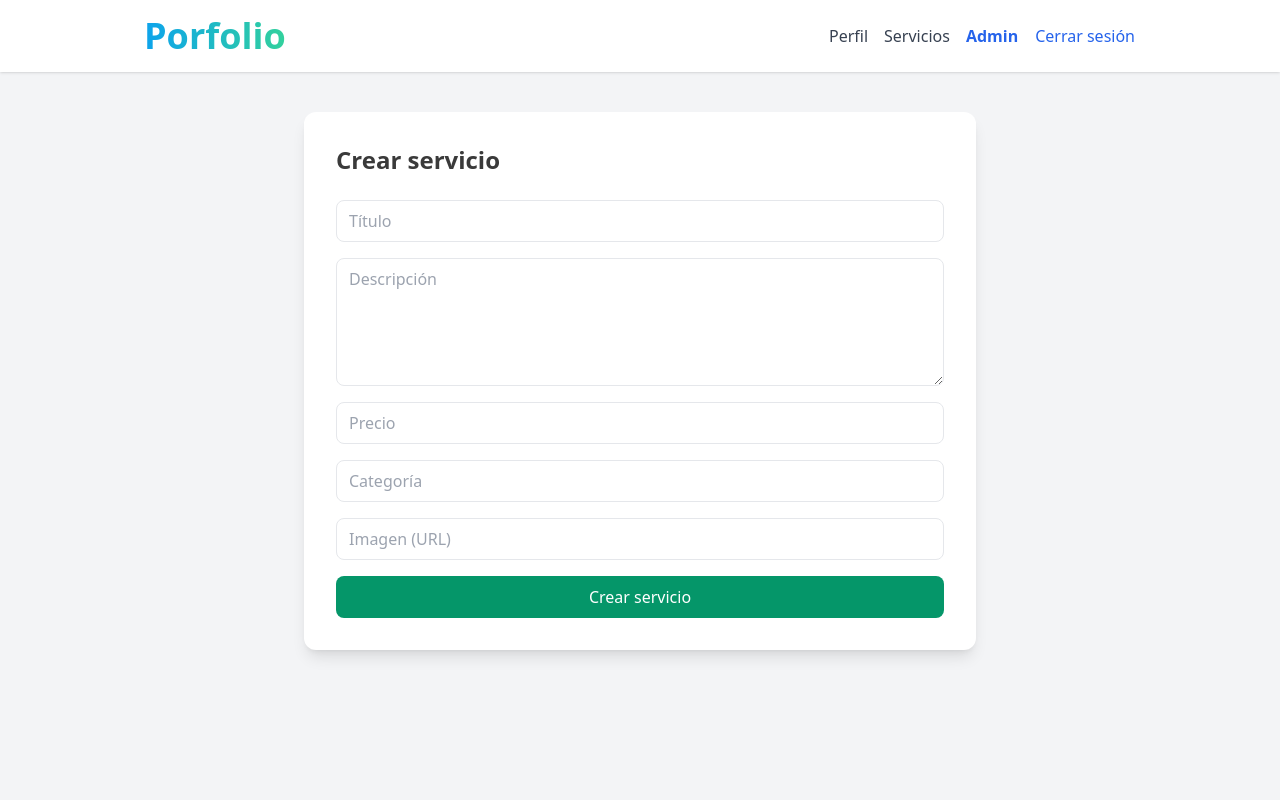
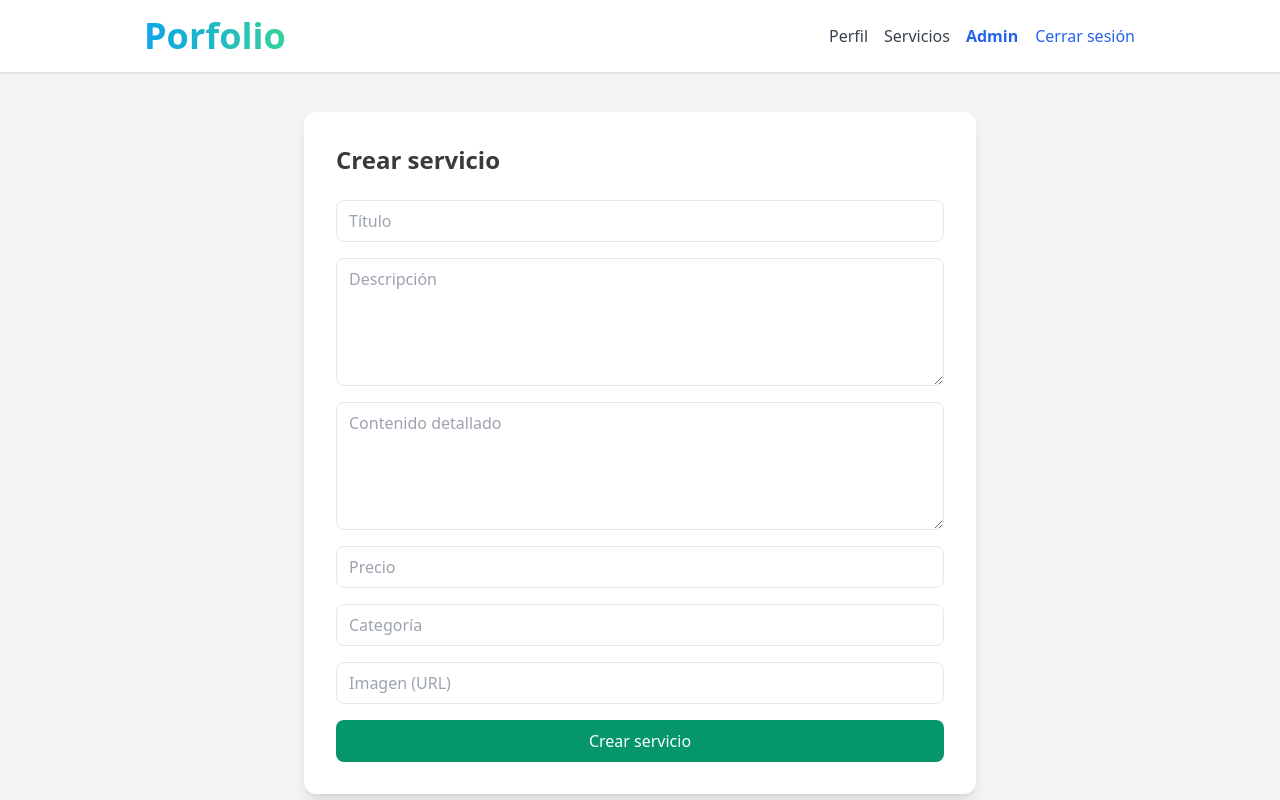
Before and after one commit to sergiorioscomar/blog-esencialtic, a React (Vite) app: page /admin/services/create in a window 1280 px wide. Built offline with nearby package versions, Linux system fonts and the light colour scheme; sample sign-in values are in the browser's storage.

Commit message:
add service content

```diff
--- a/src/components/ServiceForm.jsx
+++ b/src/components/ServiceForm.jsx
@@ -12,7 +12,7 @@ const EMPTY_FORM = {
 const mapInitialValues = (values = {}) => ({
   title: values.title ?? values.titulo ?? "",
   description: values.description ?? values.descripcion ?? "",
-  content: values.content ?? values.content ?? "",
+  content: values.content ?? values.contenido ?? "",
   price: values.price ?? values.precio ?? "",
   category: values.category ?? values.categoria ?? "",
   image_url: values.image_url ?? values.image ?? values.imagen ?? "",
@@ -47,7 +47,7 @@ export default function ServiceForm({
     }
 
     if (!form.content.trim()) {
-      newErrors.content = "El contenido es obligatoria";
+      newErrors.content = "El contenido es obligatorio";
     }
 
     if (form.price === "" || Number.isNaN(Number(form.price))) {
@@ -107,6 +107,16 @@ export default function ServiceForm({
         <p className="text-red-600 text-sm">{errors.description}</p>
       )}
 
+      <textarea
+        placeholder="Contenido detallado"
+        value={form.content}
+        className={`border rounded-lg px-3 py-2 h-32 ${errors.content ? "border-red-500" : ""}`}
+        onChange={(e) => handleChange("content", e.target.value)}
+      />
+      {errors.content && (
+        <p className="text-red-600 text-sm">{errors.content}</p>
+      )}
+
       <input
         placeholder="Precio"
         type="number"
--- a/src/pages/ServiceDetail.jsx
+++ b/src/pages/ServiceDetail.jsx
@@ -43,7 +43,7 @@ export default function ServiceDetail() {
     service.imagen ??
     "/img/service/default.png";
   const description = service.description ?? service.descripcion ?? "";
-  const content = service.content ?? service.content ?? "";
+  const content = service.content ?? service.contenido ?? "";
   const displayPrice = service.price ?? service.precio;
 
   return (
@@ -79,7 +79,10 @@ export default function ServiceDetail() {
       />
 
       <p className="mt-6 text-lg text-gray-700">{description}</p>
-      <p className="mt-6 text-lg text-gray-700">{content}</p>
+
+      {content && (
+        <div className="mt-6 text-gray-800 whitespace-pre-line">{content}</div>
+      )}
 
       {feedback && (
         <div className="mt-6 p-4 bg-emerald-50 text-emerald-700 rounded border border-emerald-200">
```
